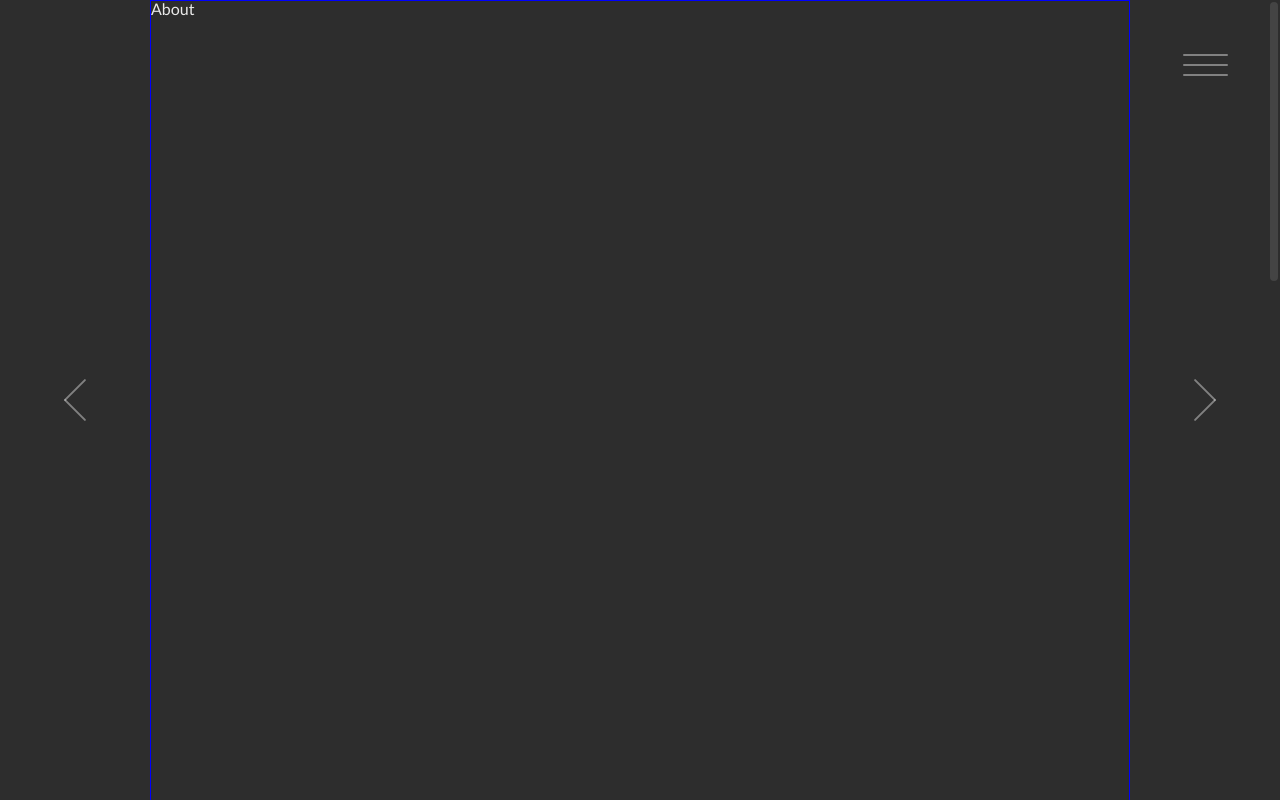
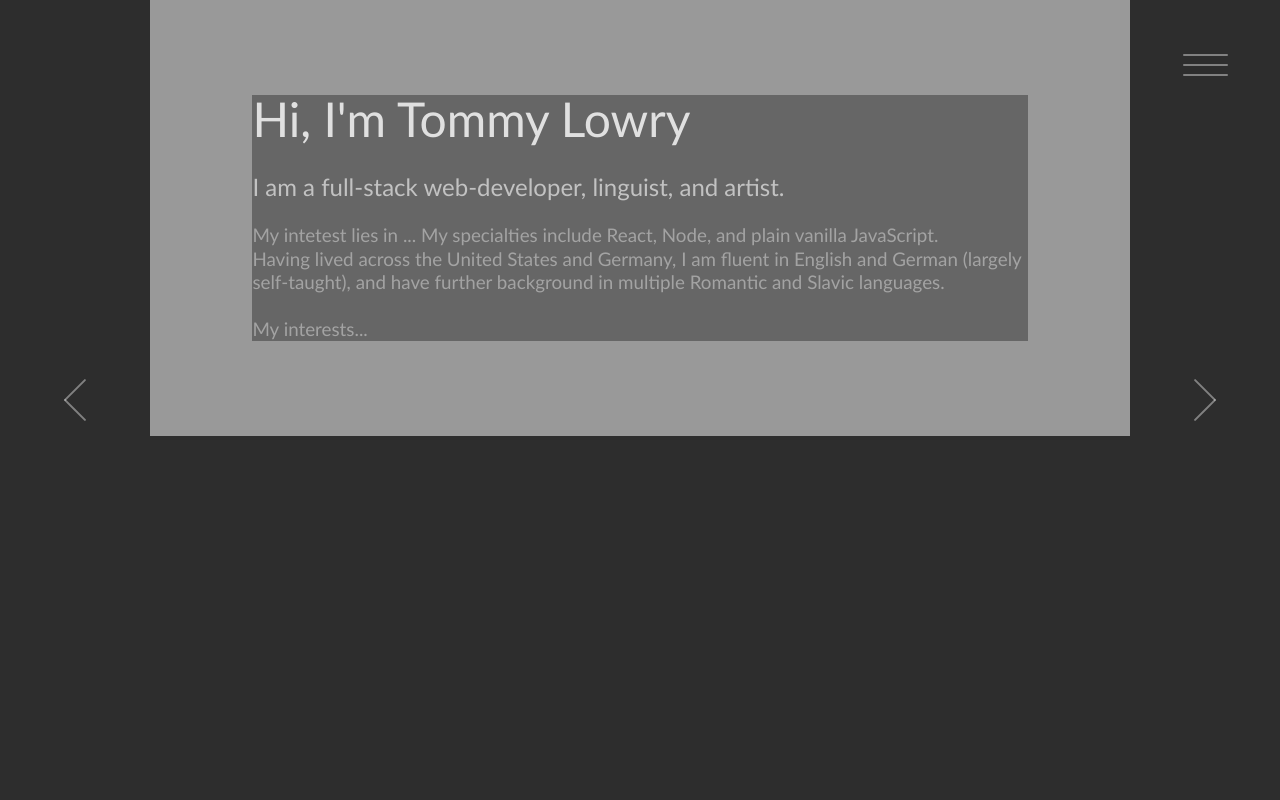
Before and after one commit to Tommydreamer57/react-portfolio, a React (Create React App) app: page /about in a window 1280 px wide. Built offline with nearby package versions, Linux system fonts and the light colour scheme.

Commit message:
built a server

```diff
--- a/src/App.css
+++ b/src/App.css
@@ -17,21 +17,38 @@
 
 content {
   margin: 0 150px;
-  border: 1px solid blue; }
+  background: #999; }
+
+.content {
+  display: flex;
+  flex-direction: column;
+  align-items: flex-start;
+  justify-content: flex-start;
+  margin: 95px 8vw; }
+  .content h1 {
+    font-size: 3rem;
+    color: rgba(255, 255, 255, 0.8);
+    margin-bottom: 2rem; }
+  .content h2 {
+    font-size: 1.5rem;
+    color: rgba(255, 255, 255, 0.6);
+    margin-bottom: 1.5rem; }
+  .content p {
+    font-size: 1.175rem;
+    color: rgba(255, 255, 255, 0.4);
+    line-height: 125%; }
 
 #Projects {
-  width: 100%;
-  height: 400vh;
-  background-image: linear-gradient(white, black); }
+  background: #555; }
 
 #About {
-  height: 285vh; }
+  background: #666; }
 
 #Skills {
-  height: calc(100vh + 8px); }
+  background: #777; }
 
 #Contact {
-  height: calc(100vh - 11px); }
+  background: #888; }
 
 .App-logo {
   animation: App-logo-spin infinite 20s linear;
--- a/src/App.js
+++ b/src/App.js
@@ -103,7 +103,7 @@ class App extends Component {
         <Scrollbar scroll={this.state.scroll} />
         {/*
         <Navbar id="Navbar" scrollTo={this.scrollTo} section={this.state.section} /> */}
-        <bottom id="bottom" />
+        <div id="bottom" />
       </div>
     );
   }
--- a/src/App.scss
+++ b/src/App.scss
@@ -22,25 +22,46 @@
 
 content {
   margin: 0 150px;
-  border: 1px solid blue;
+  background: #999;
+}
+
+.content {
+    display: flex;
+    flex-direction: column;
+    align-items: flex-start; // center;
+    justify-content: flex-start;
+    margin: 95px 8vw;
+    h1 {
+        font-size: 3rem;
+        color: rgba(255, 255, 255, 0.8);
+        margin-bottom: 2rem;
+    }
+    h2 {
+        font-size: 1.5rem;
+        color: rgba(255, 255, 255, 0.6);
+        margin-bottom: 1.5rem;
+    }
+    p {
+        font-size: 1.175rem;
+        color: rgba(255, 255, 255, 0.4);
+        line-height: 125%;
+    }
 }
 
 #Projects {
-    width: 100%;
-    height: 400vh;
-    background-image: linear-gradient(white, black)
+    background: #555;
 }
 
 #About {
-    height: 285vh;
+    background: #666;
 }
 
 #Skills {
-    height: calc(100vh + 8px);
+    background: #777;
 }
 
 #Contact {
-    height: calc(100vh - 11px);
+    background: #888;
 }
 
 .App-logo {
--- a/src/components/About.js
+++ b/src/components/About.js
@@ -16,8 +16,10 @@ export default class About extends Component {
     }
     render() {
         return (
-            <div className="About" id="About">
-                About
+            <div className="content" id="About">
+                <h1>Hi, I'm Tommy Lowry</h1>
+                <h2>I am a full-stack web-developer, linguist, and artist.</h2>
+                <p>My intetest lies in ... My specialties include React, Node, and plain vanilla JavaScript.<br/>Having lived across the United States and Germany, I am fluent in English and German (largely self-taught), and have further background in multiple Romantic and Slavic languages.<br/><br/>My interests...</p>
                 {/* <NavButtons current={2} /> */}
                 {/* <Navbar id="Navbar"  /> */}
             </div>
--- a/src/components/buttons/buttons.css
+++ b/src/components/buttons/buttons.css
@@ -23,7 +23,7 @@
     height: 2px;
     width: 45px;
     margin: 4px 0;
-    transition: margin 0.8s cubic-bezier(0.65, 0.15, 0, 1), transform 0.8s cubic-bezier(0.65, 0.15, 0, 1), width 0.8s, background-color 0.8s; }
+    transition: margin 0.4s cubic-bezier(0.65, 0.15, 0, 1), transform 0.8s cubic-bezier(0.65, 0.15, 0, 1), width 0.8s, background-color 0.8s; }
 
 #NavButtons .open-menu:hover div {
   margin: 7px 0; }
@@ -51,7 +51,8 @@
   bottom: 25vh;
   width: 90px;
   margin: 30px;
-  padding: 0; }
+  padding: 0;
+  transition: left 0.8s cubic-bezier(0.65, 0.15, 0, 1, right 0.8s cubic-bezier(0.65, 0.15, 0, 1)); }
   #NavButtons .arrow a {
     width: 100%;
     height: 100%;
--- a/src/components/buttons/buttons.scss
+++ b/src/components/buttons/buttons.scss
@@ -25,7 +25,7 @@
             height: 2px;
             width: 45px;
             margin: 4px 0;
-            transition: margin 0.8s cubic-bezier(.65,.15,0,1), transform 0.8s cubic-bezier(.65,.15,0,1), width 0.8s, background-color 0.8s;
+            transition: margin 0.4s cubic-bezier(.65,.15,0,1), transform 0.8s cubic-bezier(.65,.15,0,1), width 0.8s, background-color 0.8s;
         }
     }
     .open-menu:hover {
@@ -68,6 +68,7 @@
         width: 90px;
         margin: 30px;
         padding: 0;
+        transition: left 0.8s cubic-bezier(.65,.15,0,1, right 0.8s cubic-bezier(.65,.15,0,1));
         a {
             width: 100%;
             height: 100%;
```
Also changed, not shown: 1 other file (tests, documents, lock files or other folders).
